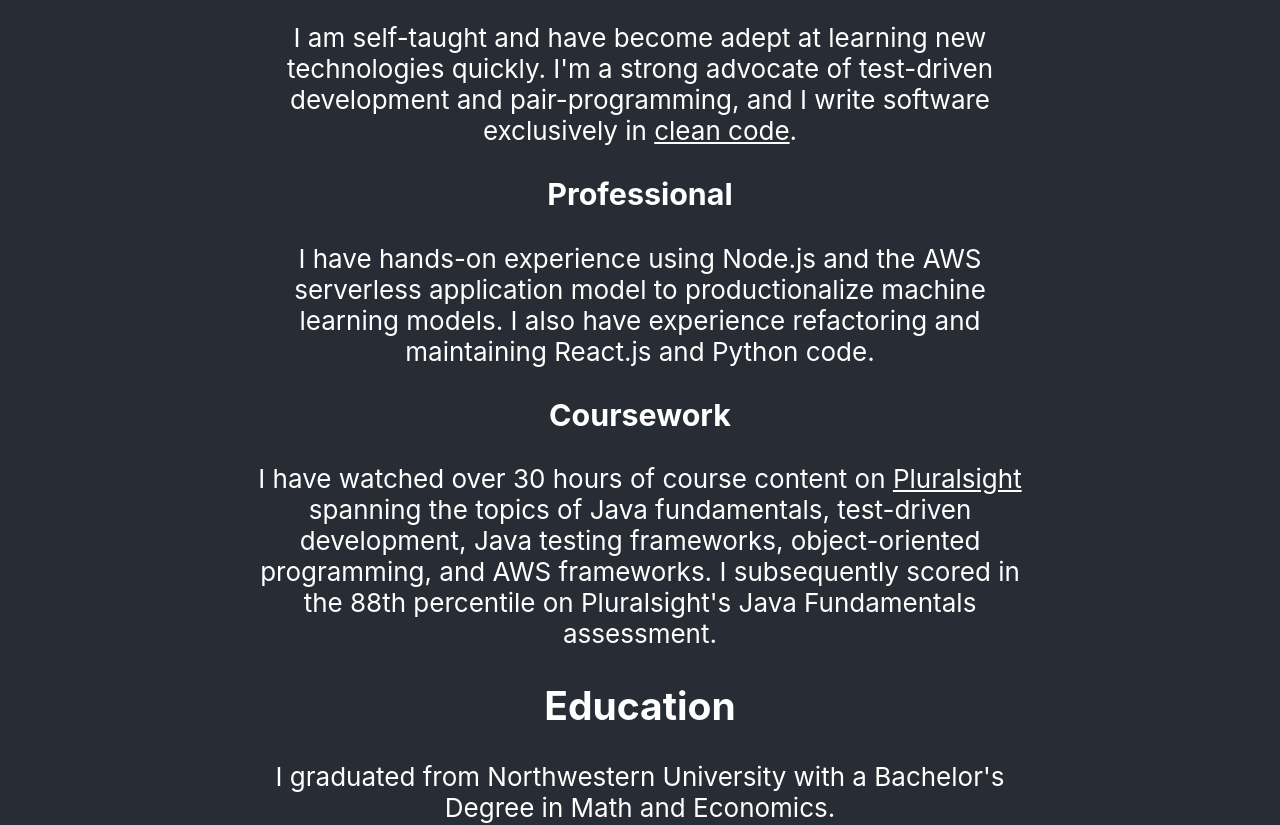
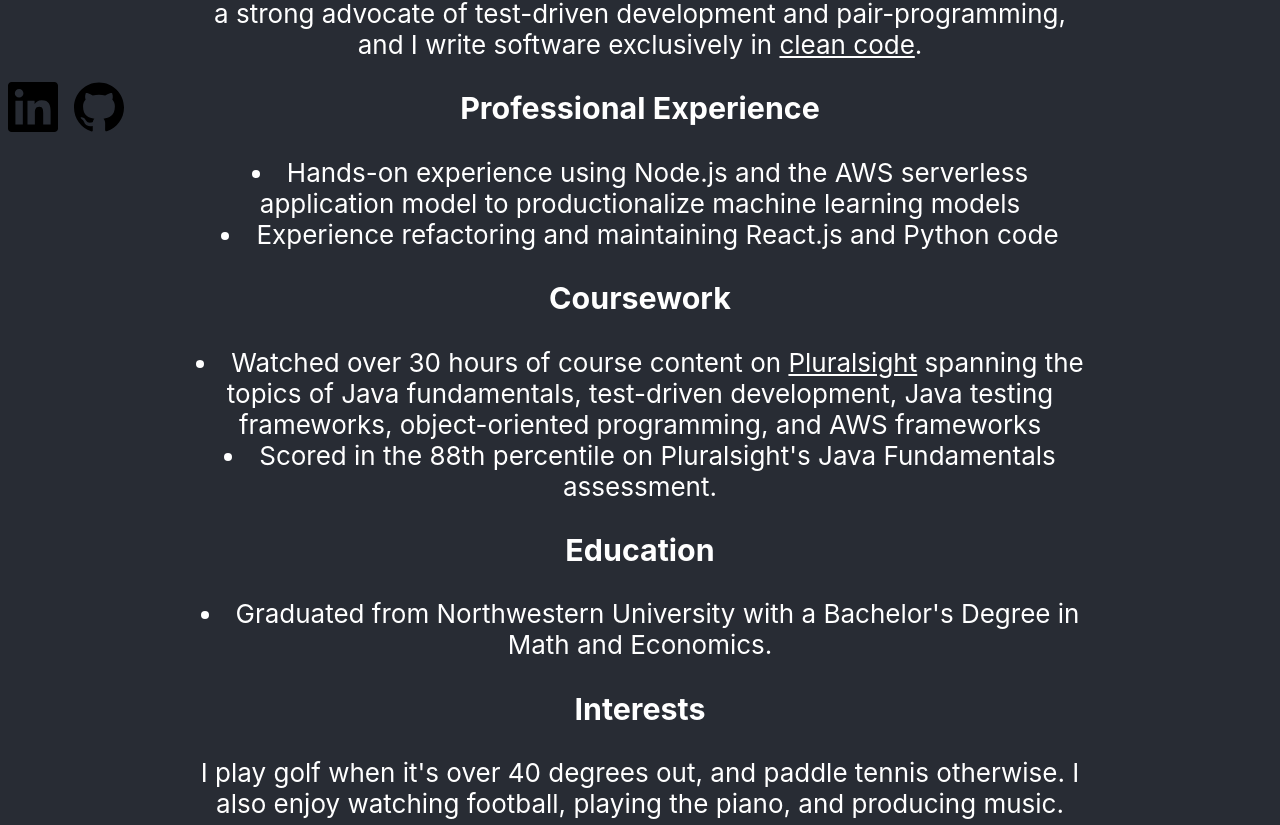
Before and after one commit to danadajian/Personal-Website, a React (Create React App) app: page /about in a window 1280 px wide. Shown: the part 656-1481 px from the top of the page. Built offline with nearby package versions, Linux system fonts and the light colour scheme.

Commit message:
* add linkedin and github * improved about me * misc improvements

```diff
--- a/src/App.css
+++ b/src/App.css
@@ -17,5 +17,4 @@
   width: 100%;
   z-index: 1;
   background-color: #282c34;
-
 }
--- a/src/components/About/About.css
+++ b/src/components/About/About.css
@@ -1,7 +1,7 @@
 .About {
     text-align: center;
-    margin-left: 20%;
-    margin-right: 20%;
+    margin-left: 15%;
+    margin-right: 15%;
 }
 
 .About a {
--- a/src/components/About/About.tsx
+++ b/src/components/About/About.tsx
@@ -3,6 +3,7 @@ import '../../App.css';
 import './About.css';
 import {Navbar} from '../Navbar/Navbar';
 import {CLEAN_CODE_LINK, PLURALSIGHT_LINK} from "../../constants";
+import {Links} from "../Links/Links";
 
 const headshot = require('../../images/headshot.jpg');
 
@@ -15,51 +16,55 @@ export const About = (props: { selectedButton: string, changeSelectedButton: any
             </div>
             <div className="Container">
                 <body className="About">
-                <img src={headshot} style={{width: '400px', height: '400px'}} alt='headshot'/>
+                <img src={headshot} style={{width: '400px', height: '400px'}} alt='Headshot'/>
+                <p>
+                    I am a self-taught programmer and have become adept at learning new technologies quickly. I love
+                    automating mundane tasks to save time. I'm a strong advocate of test-driven development and
+                    pair-programming, and I write software exclusively in <a href={CLEAN_CODE_LINK} target={"_blank"}
+                                                                             rel={"noopener noreferrer"}>clean code</a>.
+                </p>
                 <section>
-                    <h1>
-                        Development Skills
-                    </h1>
+                    <h3>Professional Experience</h3>
                     <p>
-                        I am self-taught and have become adept at learning new technologies quickly.
-                        I'm a strong advocate of test-driven development and pair-programming,
-                        and I write software exclusively in <a href={CLEAN_CODE_LINK}>clean code</a>.
-                    </p>
-                    <h3>Professional</h3>
-                    <p>
-                        I have hands-on experience using Node.js and the AWS serverless application model to
-                        productionalize machine learning models. I also have experience refactoring and maintaining
-                        React.js and Python code.
+                        <li>
+                            Hands-on experience using Node.js and the AWS serverless application model to
+                            productionalize machine learning models
+                        </li>
+                        <li>
+                            Experience refactoring and maintaining React.js and Python code
+                        </li>
                     </p>
                     <h3>Coursework</h3>
                     <p>
-                        I have watched over 30 hours of course
-                        content on <a href={PLURALSIGHT_LINK}>Pluralsight</a> spanning the topics of Java fundamentals,
-                        test-driven development, Java testing frameworks, object-oriented programming, and AWS
-                        frameworks.
-                        I subsequently scored in the 88th percentile on Pluralsight's Java Fundamentals assessment.
+                        <li>Watched over 30 hours of course
+                            content on <a href={PLURALSIGHT_LINK} target={"_blank"}
+                                          rel={"noopener noreferrer"}>Pluralsight</a> spanning the topics of Java
+                            fundamentals, test-driven development, Java testing frameworks,
+                            object-oriented programming, and AWS frameworks
+                        </li>
+                        <li>
+                            Scored in the 88th percentile on Pluralsight's Java Fundamentals assessment.
+                        </li>
                     </p>
                 </section>
                 <section>
-                    <h1>
-                        Education
-                    </h1>
+                    <h3>Education</h3>
                     <p>
-                        I graduated from Northwestern University with a Bachelor's Degree in Math and Economics.
+                        <li>
+                            Graduated from Northwestern University with a Bachelor's Degree in Math and Economics.
+                        </li>
                     </p>
                 </section>
                 <section>
-                    <h1>
-                        Interests
-                    </h1>
+                    <h3>Interests</h3>
                     <p>
-                        I play golf when it's over 40 degrees out, and paddle tennis otherwise. I love the feeling I get
-                        when I automate a mundane task. I enjoy watching football, playing the piano, and producing
-                        music.
+                        I play golf when it's over 40 degrees out, and paddle tennis otherwise. I also enjoy watching
+                        football, playing the piano, and producing music.
                     </p>
                 </section>
                 </body>
             </div>
+            <Links/>
         </div>
     );
 };
--- a/src/components/Home/Home.css
+++ b/src/components/Home/Home.css
@@ -1,6 +1,5 @@
 .Home {
     position: relative;
-    max-height: 100vh;
     display: flex;
     flex-direction: column;
     justify-content: center;
@@ -9,11 +8,11 @@
     background-color: #282c34;
 }
 
-.Home img {
+.Chicago {
     position: relative;
     z-index: 1;
     width: 100%;
-    max-height: 100vh;
+    height: 100%;
     opacity: 0.35;
 }
 
--- a/src/components/Home/Home.tsx
+++ b/src/components/Home/Home.tsx
@@ -2,6 +2,7 @@ import React from 'react';
 import '../../App.css';
 import './Home.css';
 import {Navbar} from '../Navbar/Navbar';
+import {Links} from "../Links/Links";
 
 const chicagoSkyline = require('../../images/chicago.jpg');
 
@@ -9,14 +10,15 @@ export const Home = (props: {selectedButton: string, changeSelectedButton: any})
     const {selectedButton, changeSelectedButton} = props;
     return (
         <div className="Home">
-            <header className="Overlay">
+            <div className="Overlay">
                 <Navbar selectedButton={selectedButton} changeSelectedButton={changeSelectedButton}/>
                 <h1>Dan Adajian</h1>
                 <p>
                     Welcome to my site! I'm a software developer from Chicago, IL.
                 </p>
-            </header>
-            <img src={chicagoSkyline} alt='chicago'/>
+                <Links/>
+            </div>
+            <img src={chicagoSkyline} className="Chicago" alt={'Chicago'}/>
         </div>
     );
 };
--- /dev/null
+++ b/src/components/Links/Links.css
@@ -0,0 +1,10 @@
+.Links {
+    position: fixed;
+    bottom: 0;
+}
+
+.Links img {
+    width: 50px;
+    height: 50px;
+    margin: 1vh 1vh;
+}
--- /dev/null
+++ b/src/components/Links/Links.tsx
@@ -0,0 +1,19 @@
+import React from 'react';
+import './Links.css';
+import {GITHUB_LINK, LINKED_IN_LINK} from "../../constants";
+
+const linkedIn = require('../../images/linkedin.svg');
+const github = require('../../images/github.svg');
+
+export const Links = () => {
+    return (
+        <div className="Links">
+            <a href={LINKED_IN_LINK} target={"_blank"} rel={"noopener noreferrer"}>
+                <img src={linkedIn} alt={'LinkedIn'}/>
+            </a>
+            <a href={GITHUB_LINK} target={"_blank"} rel={"noopener noreferrer"}>
+                <img src={github} alt={'GitHub'}/>
+            </a>
+        </div>
+    );
+};
--- a/src/components/Projects/Projects.tsx
+++ b/src/components/Projects/Projects.tsx
@@ -1,6 +1,7 @@
 import React from 'react';
 import './Projects.css';
 import {Navbar} from '../Navbar/Navbar';
+import {Links} from "../Links/Links";
 
 export const Projects = (props: { selectedButton: string, changeSelectedButton: any }) => {
     const {selectedButton, changeSelectedButton} = props;
@@ -16,6 +17,7 @@ export const Projects = (props: { selectedButton: string, changeSelectedButton:
                 </p>
                 </body>
             </div>
+            <Links/>
         </div>
     );
 };
--- a/src/components/Resume/Resume.css
+++ b/src/components/Resume/Resume.css
@@ -1,9 +1,10 @@
 .Resume {
     display: flex;
     justify-content: center;
+    height: 150vh;
 }
 
-.Resume-object {
-    min-height: 100vh;
-    min-width: 110vh;
+.Resume iframe {
+    height: 140vh;
+    width: 110vh;
 }
--- a/src/components/Resume/Resume.tsx
+++ b/src/components/Resume/Resume.tsx
@@ -2,6 +2,7 @@ import React from 'react';
 import './Resume.css';
 import {GOOGLE_DOCS_EMBED_LINK_FOR_RESUME} from "../../constants";
 import {Navbar} from '../Navbar/Navbar';
+import {Links} from "../Links/Links";
 
 export const Resume = (props: { selectedButton: string, changeSelectedButton: any }) => {
     const {selectedButton, changeSelectedButton} = props;
@@ -12,9 +13,10 @@ export const Resume = (props: { selectedButton: string, changeSelectedButton: an
             </div>
             <div className="Container">
                 <body className="Resume">
-                <iframe className="Resume-object" title={'Resume'} src={GOOGLE_DOCS_EMBED_LINK_FOR_RESUME}/>
+                <iframe title={'Resume'} src={GOOGLE_DOCS_EMBED_LINK_FOR_RESUME} scrolling="no"/>
                 </body>
             </div>
+            <Links/>
         </div>
     );
 };
--- a/src/constants.ts
+++ b/src/constants.ts
@@ -1,3 +1,5 @@
 export const GOOGLE_DOCS_EMBED_LINK_FOR_RESUME = "https://docs.google.com/document/d/e/2PACX-1vR7KuXM96JBgn0dtDI8nA8bhCIszgntZblap9226e_sNHoUc-o-Yr1I7jRk3bs6k_LPOX3hm0597h0Q/pub?embedded=true";
 export const CLEAN_CODE_LINK = "https://www.amazon.com/Clean-Code-Handbook-Software-Craftsmanship/dp/0132350882";
 export const PLURALSIGHT_LINK = "https://www.pluralsight.com/";
+export const LINKED_IN_LINK = "https://www.linkedin.com/in/dan-adajian-aa8aaa72/";
+export const GITHUB_LINK = "https://github.com/danadajian/";
```
Also changed, not shown: src/images/github.svg (added), src/images/linkedin.svg (added).
